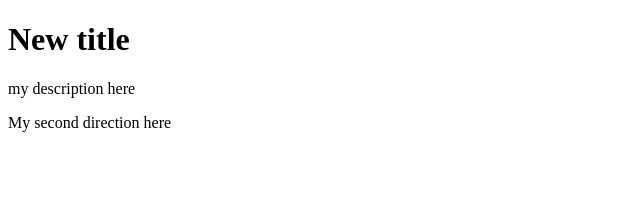
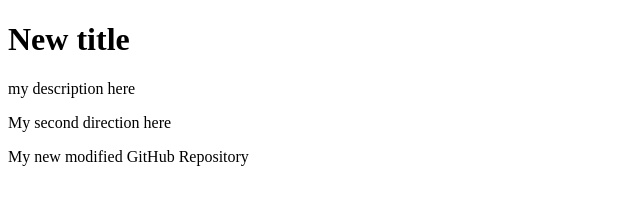
Before and after one commit to edkaptain/Example, a plain HTML site: page index.html in a window 1280 px wide. Shown: the whole page, without its empty margins (0-640 px from the left). Drawn offline with Linux system fonts and the light colour scheme.

Commit message:
This is a new commit from GitHub Desktop
New commit

```diff
--- a/index.html
+++ b/index.html
@@ -10,6 +10,7 @@
     <h1>New title</h1>
     <p>my description here</p>
     <p>My second direction here</p>
+    <p>My new modified GitHub Repository</p>
     <script src="app.js"></script>
   </body>
 </html>
```
